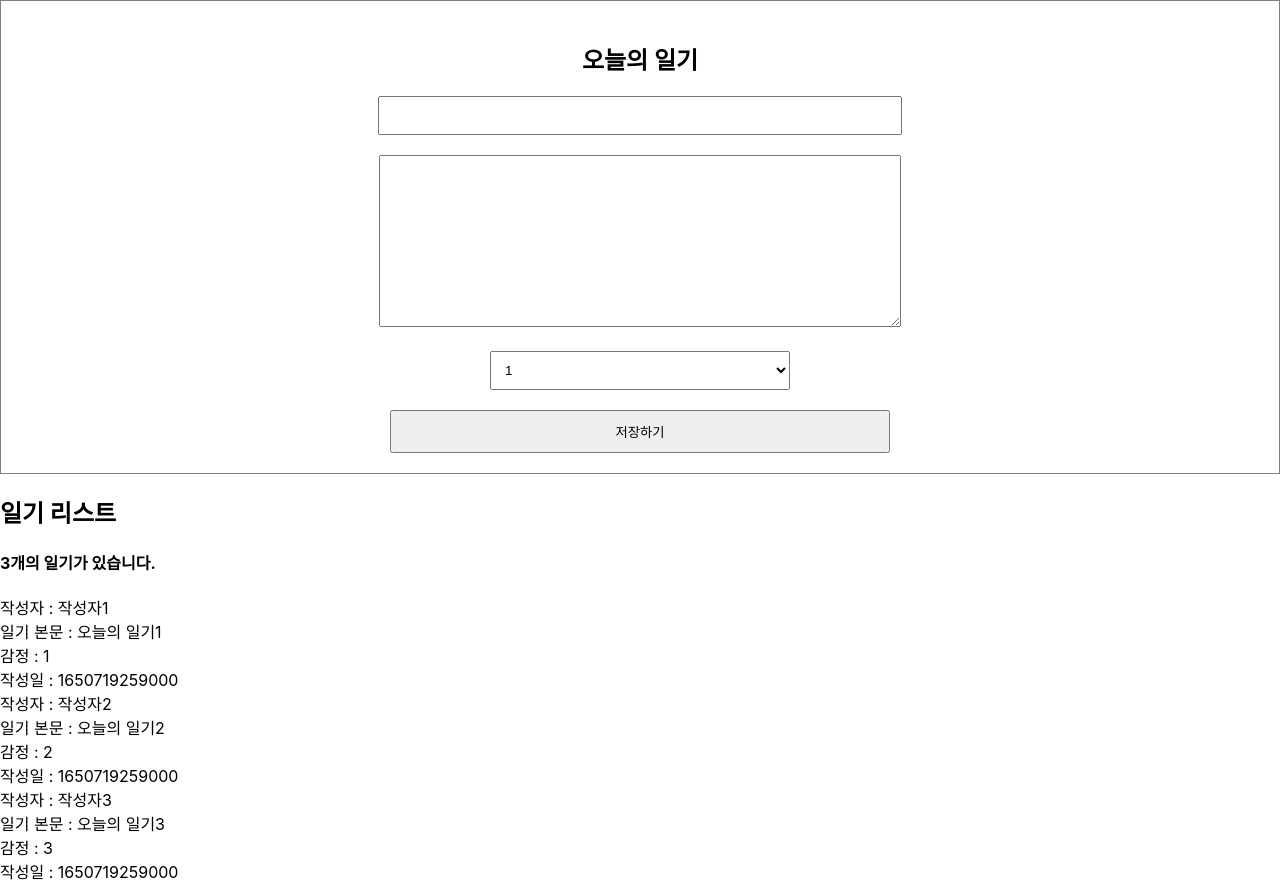
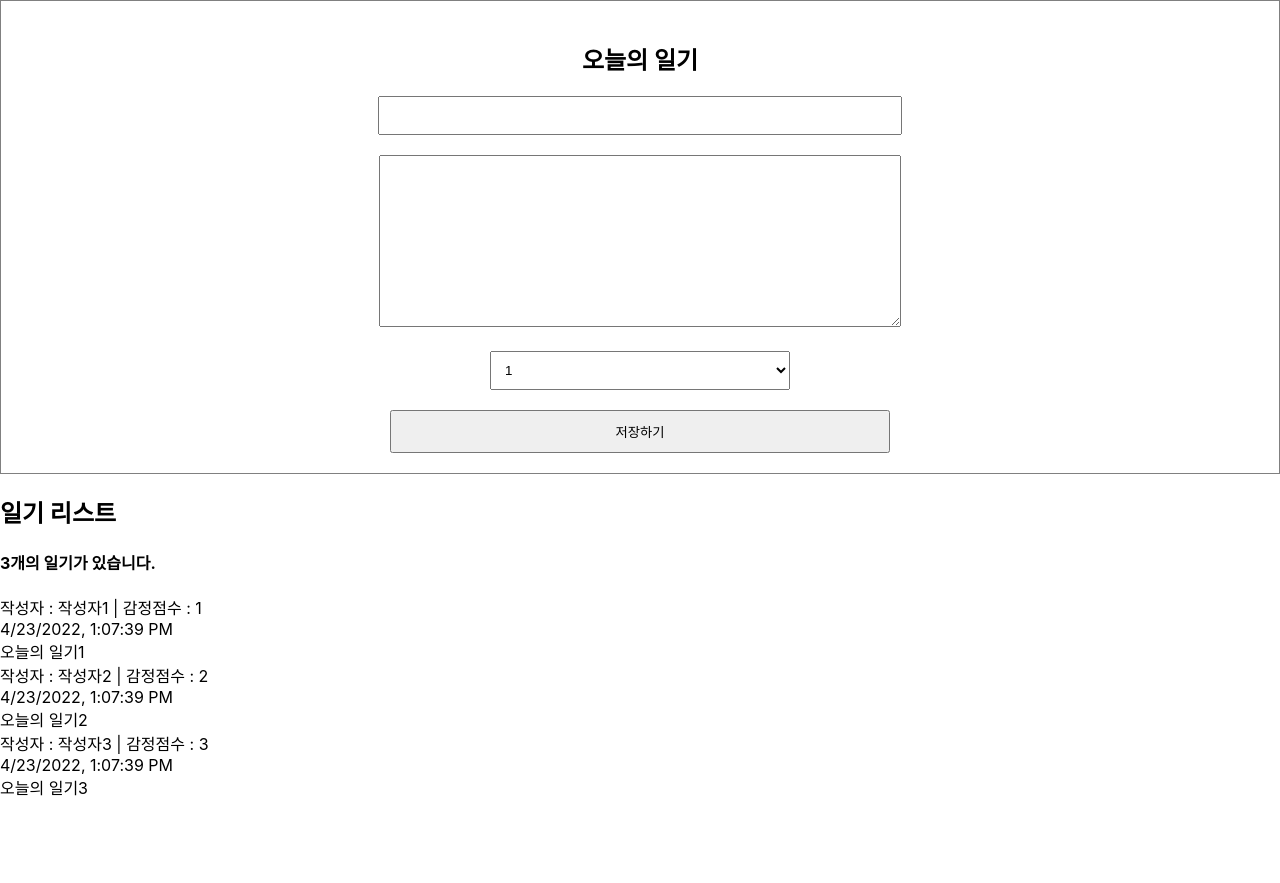
Before and after one commit to ParkYoungHoon/mysimplediary, a React (Create React App) app: page / in a window 1280 px wide. After the commit the page ends 800 px from the top, so only its background shows below. Built offline with nearby package versions, Linux system fonts and the light colour scheme.

Commit message:
ADD DiaryItem Component

```diff
--- a/src/components/DiaryEditor.js
+++ b/src/components/DiaryEditor.js
@@ -1,4 +1,4 @@
-import { useState, useRef } from "react";
+import React, { useState, useRef } from "react";
 
 const DiaryEditor = () => {
   const authorInput = useRef();
--- /dev/null
+++ b/src/components/DiaryItem.js
@@ -0,0 +1,18 @@
+import React from "react";
+
+const DiaryItem = ({ author, content, emotion, created_date }) => {
+  return (
+    <div className="DiaryItem">
+      <div className="info">
+        <span>
+          작성자 : {author} | 감정점수 : {emotion}
+        </span>
+        <br />
+        <span className="date">{new Date(created_date).toLocaleString()}</span>
+      </div>
+      <div className="content">{content}</div>
+    </div>
+  );
+};
+
+export default DiaryItem;
--- a/src/components/DiaryList.js
+++ b/src/components/DiaryList.js
@@ -1,3 +1,6 @@
+import React from "react";
+import DiaryItem from "./DiaryItem";
+
 const DiaryList = ({ diaryList }) => {
   console.log(diaryList);
   return (
@@ -6,12 +9,7 @@ const DiaryList = ({ diaryList }) => {
       <h4>{diaryList.length}개의 일기가 있습니다.</h4>
       <div>
         {diaryList.map((it) => (
-          <div key={it.id}>
-            <div>작성자 : {it.author}</div>
-            <div>일기 본문 : {it.content}</div>
-            <div>감정 : {it.emotion}</div>
-            <div>작성일 : {it.created_date}</div>
-          </div>
+          <DiaryItem key={it.id} {...it} />
         ))}
       </div>
     </div>
```
